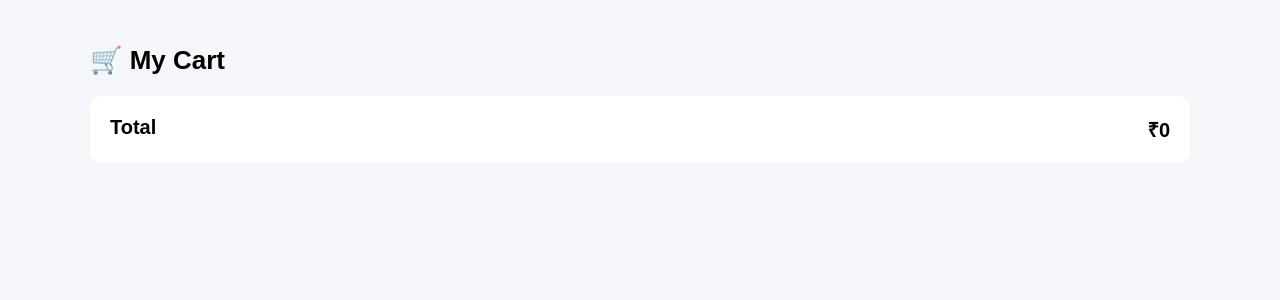
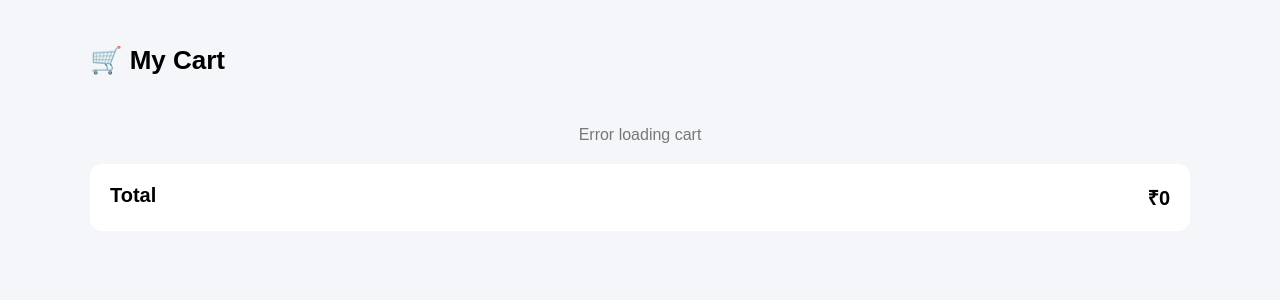
Before and after one commit to sameermansuri09898/DriveEliteApp, a Django app: template fronted/templates/services/Cartdash.html in a window 1280 px wide. Shown: the top 300 px of the page. Run offline with Django 5.2, Linux system fonts and the light colour scheme; the template is opened without the code that fills it, so the values that code supplies are empty.

Commit message:
cartfunctionality

```diff
--- a/fronted/templates/home.html
+++ b/fronted/templates/home.html
@@ -709,7 +709,7 @@
   <!-- User Links -->
   <a href="./services/dashboard.html" id="profileLink">Profile</a>
   <a href="http://127.0.0.1:5500/rentalapp/fronted/templates/booking.html" id="bookingLink">Booking</a>
-  <a href="http://127.0.0.1:5500/fronted/templates/wishlist.html" id="wishlistLink">Wishlist</a>
+  <a href="http://127.0.0.1:5500/rentalapp/fronted/templates/services/Cartdash.html" id="wishlistLink">Wishlist</a>
 
   <a href="#">Contact</a>
 </div>
--- a/fronted/templates/services/Cartdash.html
+++ b/fronted/templates/services/Cartdash.html
@@ -92,6 +92,11 @@ body {
   color: #777;
 }
 
+.loading {
+  text-align: center;
+  margin-top: 50px;
+}
+
 @media(max-width:768px){
   .cart-item {
     flex-direction: column;
@@ -127,6 +132,9 @@ if (!token) {
 // 🔥 LOAD CART
 function loadCart() {
 
+  const container = document.getElementById("cartContainer");
+  container.innerHTML = `<div class="loading">Loading...</div>`;
+
   fetch("http://localhost:8000/api/cart/", {
     headers: {
       "Authorization": "Token " + token
@@ -134,13 +142,11 @@ function loadCart() {
   })
   .then(res => res.json())
   .then(data => {
-    console.log(data);
-    const container = document.getElementById("cartContainer");
-    container.innerHTML = "";
 
     let total = 0;
+    let html = "";
 
-    if (data.length === 0) {
+    if (!data || data.length === 0) {
       container.innerHTML = `<div class="empty">Your cart is empty</div>`;
       document.getElementById("grandTotal").innerText = 0;
       return;
@@ -150,10 +156,10 @@ function loadCart() {
 
       total += item.total_price;
 
-      container.innerHTML += `
+      html += `
         <div class="cart-item">
 
-          <img src="http://localhost:8000${item.image}" class="cart-img"/>
+          <img src="${item.image ? 'http://localhost:8000' + item.image : 'https://via.placeholder.com/120'}" class="cart-img"/>
 
           <div class="info">
             <div class="name">${item.car_name} (${item.brand})</div>
@@ -171,10 +177,14 @@ function loadCart() {
       `;
     });
 
+    container.innerHTML = html;
     document.getElementById("grandTotal").innerText = total;
 
   })
-  .catch(err => console.error(err));
+  .catch(err => {
+    console.error(err);
+    container.innerHTML = `<div class="empty">Error loading cart</div>`;
+  });
 }
 
 
@@ -183,34 +193,40 @@ function updateDays(id, days) {
 
   if (days < 1) return;
 
-  fetch(`http://localhost:8000/api/cart/update/${id}/`, {
-    method: "PATCH",
+  fetch(`http://localhost:8000/api/cart/${id}/`, {
+    method: "PUT",
     headers: {
       "Content-Type": "application/json",
       "Authorization": "Token " + token
     },
-    body: JSON.stringify({ days })
+    body: JSON.stringify({ days: days })
   })
-  .then(() => loadCart());
+  .then(res => res.json())
+  .then(() => loadCart())
+  .catch(err => console.error(err));
 }
 
 
 // 🔥 DELETE ITEM
 function removeItem(id) {
 
-  fetch(`http://localhost:8000/api/cart/delete/${id}/`, {
+  if (!confirm("Remove this item?")) return;
+
+  fetch(`http://localhost:8000/api/cart/${id}/`, {
     method: "DELETE",
     headers: {
       "Authorization": "Token " + token
     }
   })
-  .then(() => loadCart());
+  .then(() => loadCart())
+  .catch(err => console.error(err));
 }
 
 
 // 🚀 INITIAL LOAD
 loadCart();
 
+
 </script>
 
 </body>
--- a/fronted/templates/services/addcars.html
+++ b/fronted/templates/services/addcars.html
@@ -306,7 +306,10 @@ form.addEventListener("submit", async function(e){
     try {
         let res = await fetch("http://127.0.0.1:8000/api/cars/", {
             method: "POST",
-            body: formData
+            body: formData,
+            headers: {
+                "Authorization": "Token " + localStorage.getItem("token")
+            }
         });
 
         let data = await res.json();
--- a/product/models.py
+++ b/product/models.py
@@ -5,7 +5,7 @@ from Account.models import CustomUser
 from django.contrib.auth.models import User
 
 class Car(models.Model):
-    user=models.ForeignKey(settings.AUTH_USER_MODEL, on_delete=models.CASCADE,null=True)
+    user=models.ForeignKey(settings.AUTH_USER_MODEL, on_delete=models.CASCADE,null=True,blank=True)
     car_name = models.CharField(max_length=100)
     brand = models.CharField(max_length=100)
     model = models.CharField(max_length=100)
--- a/product/productserializer.py
+++ b/product/productserializer.py
@@ -47,7 +47,6 @@ class CartSerializer(serializers.ModelSerializer):
     brand = serializers.CharField(source="car.brand", read_only=True)
     image = serializers.ImageField(source="car.car_thumbnail", read_only=True)
 
-
     class Meta:
         model = CarCart
         fields = [
--- a/product/urls.py
+++ b/product/urls.py
@@ -1,15 +1,18 @@
 from rest_framework.routers import DefaultRouter
-from product.views import CarList,carlist,RetrieveCarView,Carlistproto,AddtoCartView,CartView
+from product.views import CarList,RetrieveCarView,Carlistproto,AddtoCartView,CartView,Usercar
+
 from django.urls import path
 
 router = DefaultRouter()
-router.register('cars', CarList)
+router.register(r'cars', CarList,basename='cars')
+router.register(r'cart', CartView, basename='cart')
 
 urlpatterns = router.urls
+
 urlpatterns += [
-    path('carslist/', carlist.as_view()),
+    path('usercar/', Usercar.as_view()),
     path('carsretreave/<int:pk>/', RetrieveCarView.as_view()),
     path('carslistproto/', Carlistproto.as_view()),
     path('add-to-cart/', AddtoCartView.as_view()),
-    path('cart/', CartView.as_view()),
+
 ]
--- a/product/views.py
+++ b/product/views.py
@@ -8,6 +8,7 @@ from rest_framework.views import APIView
 from rest_framework.permissions import IsAuthenticated
 from rest_framework.authentication import TokenAuthentication
 from product.productserializer import CartSerializer
+from rest_framework.decorators import action
 
 class CarList(viewsets.ModelViewSet):
 
@@ -16,16 +17,20 @@ class CarList(viewsets.ModelViewSet):
 
     # ✅ CREATE
     def create(self, request, *args, **kwargs):
-        images = request.FILES.getlist('images')
+     images = request.FILES.getlist('images')
 
-        serializer = self.get_serializer(data=request.data)
-        serializer.is_valid(raise_exception=True)
-        car = serializer.save()
+     serializer = self.get_serializer(data=request.data)
+     serializer.is_valid(raise_exception=True)
 
-        for img in images:
-            CarImage.objects.create(car=car, image=img)
+    # 🔥 FIX: user assign karo
+     car = serializer.save()
+     car.user = request.user
+     car.save()
 
-        return Response(self.get_serializer(car).data, status=status.HTTP_201_CREATED)
+     for img in images:
+         CarImage.objects.create(car=car, image=img)
+
+     return Response(self.get_serializer(car).data, status=status.HTTP_201_CREATED)
 
     # ✅ UPDATE (PUT)
     def update(self, request, *args, **kwargs):
@@ -65,12 +70,14 @@ class CarList(viewsets.ModelViewSet):
         instance.delete()
         return Response(status=status.HTTP_204_NO_CONTENT)
 
-class carlist(APIView):
+class Usercar(APIView):
     permission_classes = [IsAuthenticated]
+    authentication_classes = [TokenAuthentication]
     def get(self,request):
         car=Car.objects.filter(user=request.user)
         serializer=CarSerializer(car,many=True)
         return Response(serializer.data)
+
 
 class Carlistproto(generics.ListAPIView):
     serializer_class = CarSerializer
@@ -137,11 +144,43 @@ class AddtoCartView(APIView):
         }, status=201)
 
 
-class CartView(APIView):
+class CartView(viewsets.ViewSet):
     permission_classes = [IsAuthenticated]
     authentication_classes = [TokenAuthentication]
 
-    def get(self, request):
+    def list(self, request):
         cart = CarCart.objects.filter(user=request.user)
         serializer = CartSerializer(cart, many=True)
         return Response(serializer.data)
+
+    def destroy(self,request,pk=None):
+        try:
+            cart=CarCart.objects.get(id=pk)
+            cart.delete()
+            return Response({"message": "Car removed from cart"}, status=200)
+        except CarCart.DoesNotExist:
+            return Response({"error": "Car not found"}, status=404)
+
+    def update(self,request,pk=None):
+        try:
+            cart=CarCart.objects.get(id=pk,user=request.user)
+            days=request.data.get('days')
+
+            try:
+             if days < 1:
+                 return Response({"error": "Invalid days"}, status=400)
+
+            except ValueError:
+                return Response({"error": "Invalid days"}, status=400)
+
+            cart.days=int(days)
+            cart.total_price=cart.car.perday_offer_price()*cart.days
+            cart.save()
+            return Response({
+            "message": "Cart updated successfully",
+            "days": cart.days,
+            "total_price": cart.total_price
+            }, status=200)
+
+        except CarCart.DoesNotExist:
+            return Response({"error": "Car not found"}, status=404)
```
Also changed, not shown: fronted/templates/services/Carlisting.html (+18 -5 lines), fronted/templates/services/dashboard.html (+9 -6 lines).
